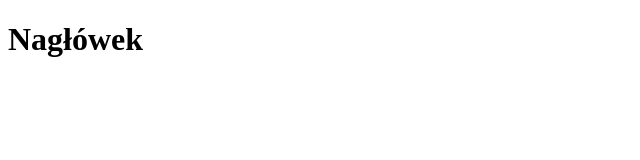
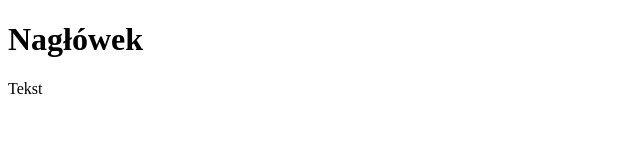
Before and after one commit to StanislawGzowski/wtorek-zajecia, a plain HTML site: page index.html in a window 1280 px wide. Shown: the full height of the page, 0-640 px from the left. Drawn offline with Linux system fonts and the light colour scheme.

Commit message:
DOdanie tekstu

```diff
--- a/index.html
+++ b/index.html
@@ -8,6 +8,7 @@
 </head>
 <body>
     <h1>Nagłówek</h1>
+    <p>Tekst</p>
 
 </body>
 </html>
```
